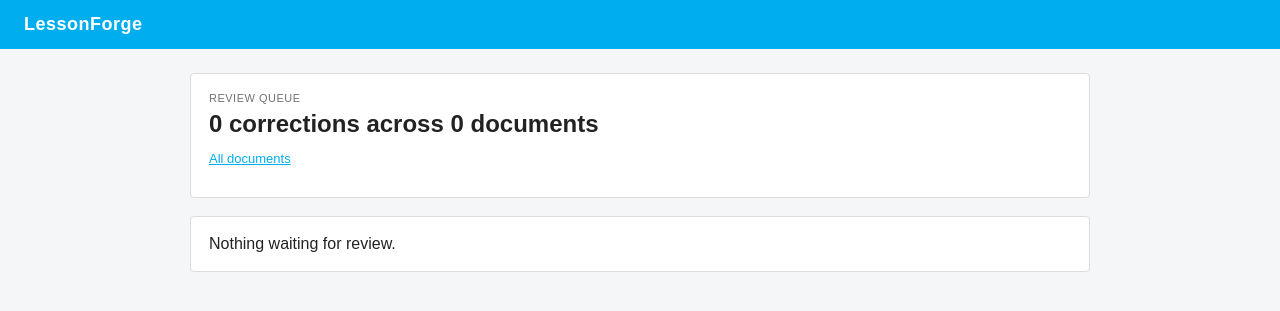
After one commit to jKeonaona/lessonforge, a Flask app: page /queue in a window 1280 px wide. The commit adds this page. Shown: the top 311 px of the page. Run offline with Flask 3, Linux system fonts and the light colour scheme; data that the repository does not hold is empty.

Commit message:
Multi-line title capture and cross-document correction review queue

```diff
--- a/app.py
+++ b/app.py
@@ -34,8 +34,12 @@ def create_app():
     def index():
         docs = SourceDocument.query.order_by(
             SourceDocument.uploaded_at.desc()).all()
+        pending = (db.session.query(ChangeLog)
+                   .filter(ChangeLog.phase == "correction")
+                   .filter(ChangeLog.status == "pending").count())
         return render_template("index.html", docs=docs,
-                               phase=doc_phase, label=PHASE_LABEL)
+                               phase=doc_phase, label=PHASE_LABEL,
+                               pending=pending)
 
     @app.route("/upload", methods=["POST"])
     def upload():
@@ -79,6 +83,34 @@ def create_app():
         doc = SourceDocument.query.get_or_404(doc_id)
         flash("%s: %s" % (doc.filename, run_pipeline(doc.id)))
         return redirect(url_for("document", doc_id=doc.id))
+
+    @app.route("/queue")
+    def queue():
+        rows = (db.session.query(ChangeLog, Block, SourceDocument)
+                .join(Block, ChangeLog.block_id == Block.id)
+                .join(SourceDocument,
+                      Block.source_doc_id == SourceDocument.id)
+                .filter(ChangeLog.phase == "correction")
+                .filter(ChangeLog.status == "pending")
+                .order_by(SourceDocument.id, Block.seq).all())
+        items = [{"id": c.id, "doc_id": d.id, "seq": b.seq,
+                  "before": c.before, "after": c.after}
+                 for c, b, d in rows]
+        seen = []
+        docs = []
+        for c, b, d in rows:
+            if d.id not in seen:
+                seen.append(d.id)
+                docs.append(d)
+        return render_template("queue.html", items=items, docs=docs)
+
+    @app.route("/queue/<int:change_id>/<action>", methods=["POST"])
+    def queue_decide(change_id, action):
+        if action == "approve":
+            apply_change(change_id)
+        else:
+            reject_change(change_id)
+        return redirect(url_for("queue"))
 
     @app.route("/document/<int:doc_id>")
     def document(doc_id):
--- /dev/null
+++ b/templates/queue.html
@@ -0,0 +1,40 @@
+{% extends "base.html" %}
+{% block content %}
+<div class="card">
+  <div class="tag">review queue</div>
+  <h2 style="margin:6px 0 0">
+    {{ items|length }} corrections across {{ docs|length }} documents</h2>
+  <p style="font-size:13px;color:#737272">
+    <a href="{{ url_for('index') }}">All documents</a></p>
+</div>
+
+{% for d in docs %}
+<div class="card">
+  <div class="tag">{{ d.title or d.filename }}</div>
+  {% for c in items if c.doc_id == d.id %}
+  <div style="padding:12px 0;border-bottom:1px solid #f0f0f0">
+    <div style="font-size:11px;color:#737272;margin-bottom:6px">
+      block {{ c.seq }}</div>
+    <div style="padding:8px;background:#fff0f0;
+                border-left:3px solid #cc4444;font-size:13px">
+      {{ c.before }}</div>
+    <div style="padding:8px;background:#f0fff2;margin-top:4px;
+                border-left:3px solid #44aa55;font-size:13px">
+      {{ c.after }}</div>
+    <div style="margin-top:8px">
+      <form method="post" style="display:inline"
+            action="{{ url_for('queue_decide', change_id=c.id, action='approve') }}">
+        <button type="submit">Approve</button></form>
+      <form method="post" style="display:inline"
+            action="{{ url_for('queue_decide', change_id=c.id, action='reject') }}">
+        <button type="submit" style="background:#737272">Reject</button></form>
+    </div>
+  </div>
+  {% endfor %}
+  <p style="font-size:13px;margin-top:10px">
+    <a href="{{ url_for('document', doc_id=d.id) }}">Open document</a></p>
+</div>
+{% else %}
+<div class="card">Nothing waiting for review.</div>
+{% endfor %}
+{% endblock %}
```
Also changed, not shown: extract.py (+37 -19 lines), templates/index.html (+7 -0 lines).
